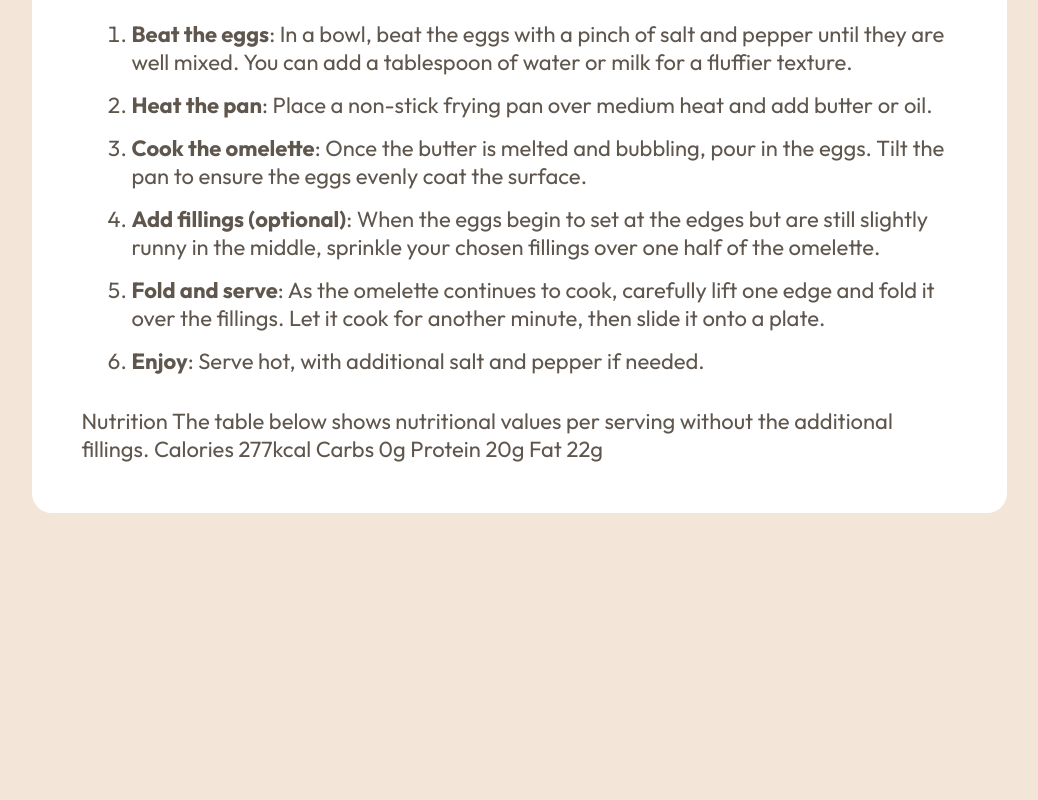
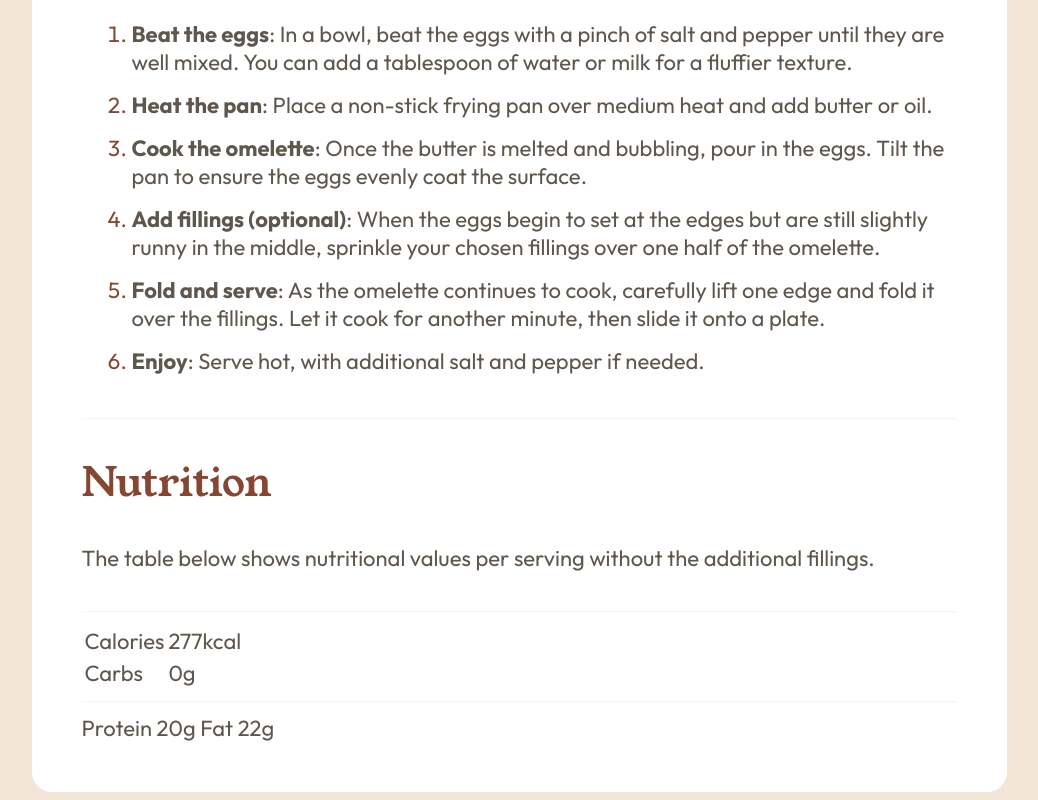
Before and after one commit to FilipBylbo/RecipePage, a plain HTML site: page index.html in a window 1280 px wide. Shown: the part 1460-2260 px from the top of the page, without its empty margins (121-1159 px from the left). Before the commit the page ends 1981 px from the top, so only its background shows below. Drawn offline with Linux system fonts and the light colour scheme.

Commit message:
New Update

```diff
--- a/index.html
+++ b/index.html
@@ -11,7 +11,7 @@
   <title>Frontend Mentor | Recipe page</title>
 
  <style>
-  *{box-sizing: border-box;font-style:normal; -webkit-text-fill-color: hsl(30, 10%, 34%);}
+  *{box-sizing: border-box;font-style:normal; color:hsl(30, 10%, 34%)}
   body {background-color:  hsl(30, 54%, 90%);display:flex; flex-direction:column;justify-content: center;align-items:center; vertical-align: middle;font-family:"Outfit";font-weight: 400;font-size:22px}
   .card {background-color: hsl(0, 0%, 100%);width: 975px;height: auto; padding:50px;border-radius: 20px;justify-content: center}
   .image {max-width: 100%; height:auto; border-radius: 10px;}
@@ -19,9 +19,11 @@
   h2 {-webkit-text-fill-color: hsl(14, 45%, 36%);font-family:"Young Serif";font-weight: 400;font-size:40px}
   h3 {-webkit-text-fill-color: hsl(332, 51%, 32%);}
   .listbox {padding:10px;border-radius: 20px}
-  .listboxpink{background-color: hsl(330, 100%, 98%);padding:10px;padding-left:40px;border-radius: 20px; margin-top:50px; margin-bottom:10px;}
+  .listboxpink{background-color: hsl(330, 100%, 98%);padding:10px;padding-left:40px;border-radius: 20px; margin-top:50px; margin-bottom:10px;li::marker{color: hsl(332, 51%, 32%)}}
+  .tablebox{width: 90%; height: 50px;}
   hr{opacity: 10%;}
   br{line-height: 10px;}
+  li::marker {color: hsl(14, 45%, 36%);font-style: bold;}
   li{margin-top:15px}
  </style>
 </head>
@@ -66,26 +68,20 @@
   <li> <b>Enjoy</b>: Serve hot, with additional salt and pepper if needed.</li>
  </ol>
   </div>
+<hr>
 
-
-
-
-
-
-
-
-
-
-
-  Nutrition
+  <h2>Nutrition</h2>
 
   The table below shows nutritional values per serving without the additional fillings.
+ <br> <br>
+  <table>
+    <tr><td>Calories</td> <td>277kcal</td></tr>
 
-  Calories
-  277kcal
+    <tr> <hr><td>Carbs</td>   <td>0g</td> </tr>
 
-  Carbs
-  0g
+  </table>
+ <hr>
+
 
   Protein
   20g
```
